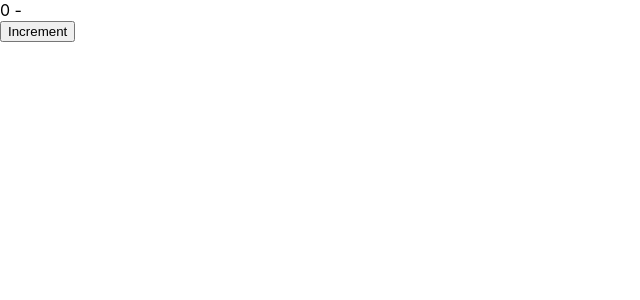
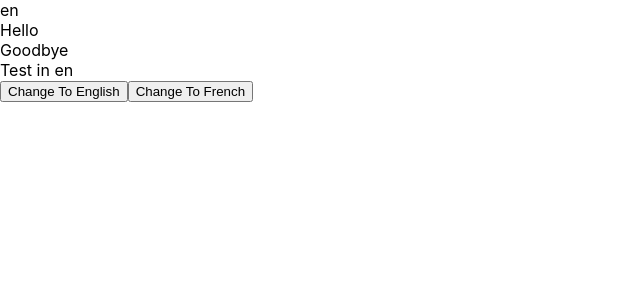
Before and after one commit to rohit-shrivastava-in/custom-hooks, a React (Create React App) app: page / in a window 1280 px wide. Shown: the top 300 px of the page, without its empty margins (0-640 px from the left). Built offline with nearby package versions, Linux system fonts and the light colour scheme.

Commit message:
useStorage and usetranslation custom hooks

```diff
--- /dev/null
+++ b/src/2-useStorage/useStorage.js
@@ -0,0 +1,33 @@
+import { useCallback, useState, useEffect } from "react"
+
+export function useLocalStorage(key, defaultValue) {
+  return useStorage(key, defaultValue, window.localStorage)
+}
+
+export function useSessionStorage(key, defaultValue) {
+  return useStorage(key, defaultValue, window.sessionStorage)
+}
+
+function useStorage(key, defaultValue, storageObject) {
+  const [value, setValue] = useState(() => {
+    const jsonValue = storageObject.getItem(key)
+    if (jsonValue != null) return JSON.parse(jsonValue)
+
+    if (typeof defaultValue === "function") {
+      return defaultValue()
+    } else {
+      return defaultValue
+    }
+  })
+
+  useEffect(() => {
+    if (value === undefined) return storageObject.removeItem(key)
+    storageObject.setItem(key, JSON.stringify(value))
+  }, [key, value, storageObject])
+
+  const remove = useCallback(() => {
+    setValue(undefined)
+  }, [])
+
+  return [value, setValue, remove]
+}
--- /dev/null
+++ b/src/3 useTranslation/TranslationComponent.js
@@ -0,0 +1,16 @@
+import useTranslation from "./useTranslation"
+
+export default function TranslationComponent() {
+  const { language, setLanguage, translate } = useTranslation()
+
+  return (
+    <>
+      <div>{language}</div>
+      <div>{translate("hi")}</div>
+      <div>{translate("bye")}</div>
+      <div>{translate("nested.value")}</div>
+      <button onClick={() => setLanguage("en")}>Change To English</button>
+      <button onClick={() => setLanguage("fr")}>Change To French</button>
+    </>
+  )
+}
--- /dev/null
+++ b/src/3 useTranslation/translations/en.json
@@ -0,0 +1,7 @@
+{
+  "hi": "Hello",
+  "bye": "Goodbye",
+  "nested": {
+    "value": "Test in en"
+  }
+}
--- /dev/null
+++ b/src/3 useTranslation/translations/fr.json
@@ -0,0 +1,7 @@
+{
+  "hi": "Bonjour",
+  "bye": "Au revoir",
+  "nested": {
+    "value": "Test in fr"
+  }
+}
--- /dev/null
+++ b/src/3 useTranslation/translations/index.js
@@ -0,0 +1,2 @@
+export * as en from "./en.json"
+export * as fr from "./fr.json"
--- /dev/null
+++ b/src/3 useTranslation/useTranslation.js
@@ -0,0 +1,25 @@
+import { useLocalStorage } from "../2-useStorage/useStorage"
+import * as translations from "./translations"
+
+export default function useTranslation() {
+  const [language, setLanguage] = useLocalStorage("language", "en");
+
+  const translate = key => {
+    const keys = key.split(".")
+
+    return (
+      getNestedTranslation(language, keys) ?? key)
+  }
+
+  return {
+    language,
+    setLanguage,
+    translate,
+  }
+}
+
+function getNestedTranslation(language, keys) {
+  return keys.reduce((obj, key) => {
+    return obj?.[key]
+  }, translations[language])
+}
--- a/src/App.js
+++ b/src/App.js
@@ -1,8 +1,10 @@
-import PreviousComponent from "./1-usePrevious/PreviousComponent"
+// import PreviousComponent from "./1-usePrevious/PreviousComponent"
+import TranslationComponent from "./3 useTranslation/TranslationComponent"
 
 function App() {
   return (
-    <PreviousComponent />
+    // <PreviousComponent />
+    <TranslationComponent />
   );
 }
 
```
Also changed, not shown: src/2-useStorage/StorageComponent.js (added, +18 -0 lines).
